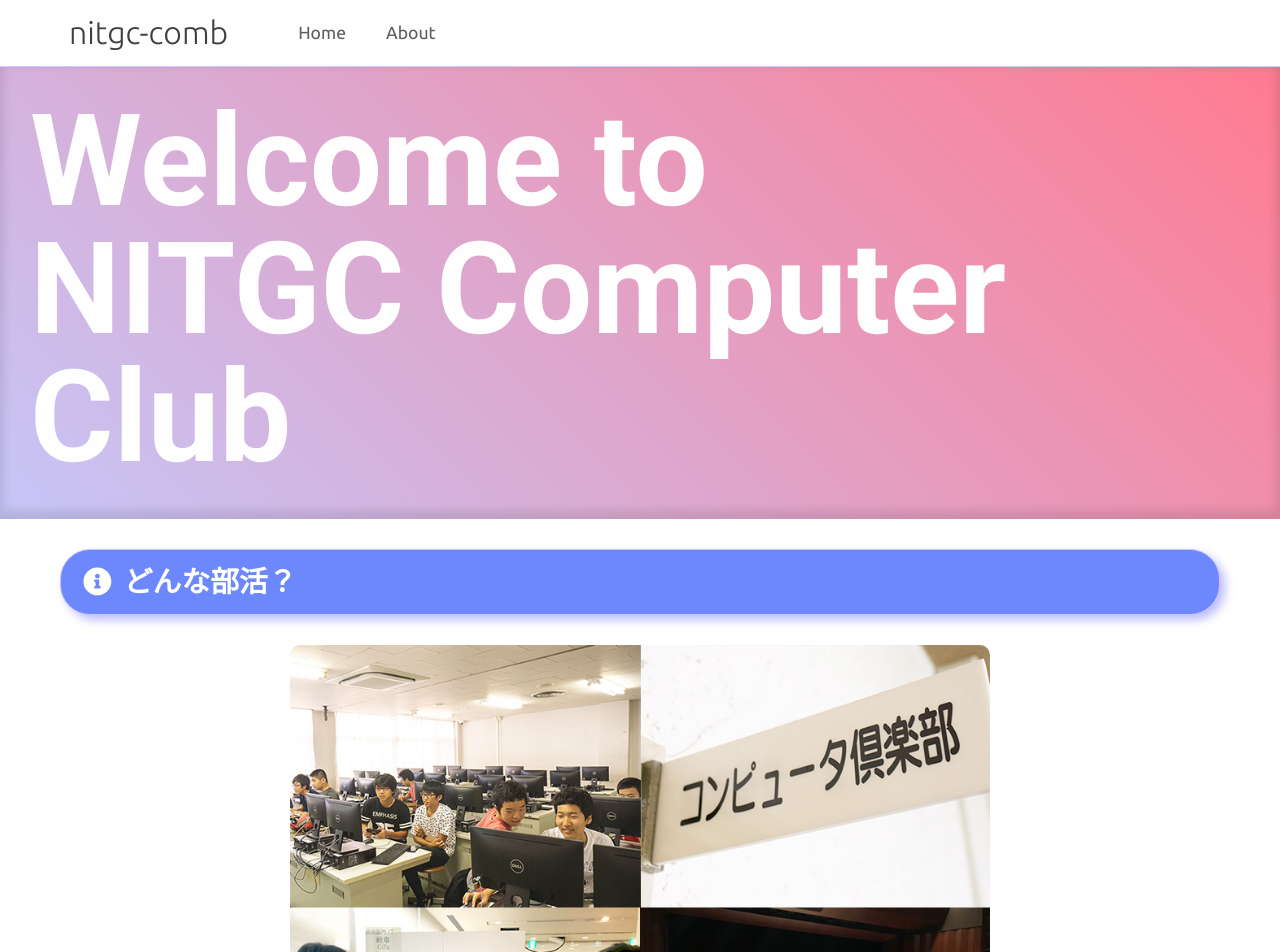
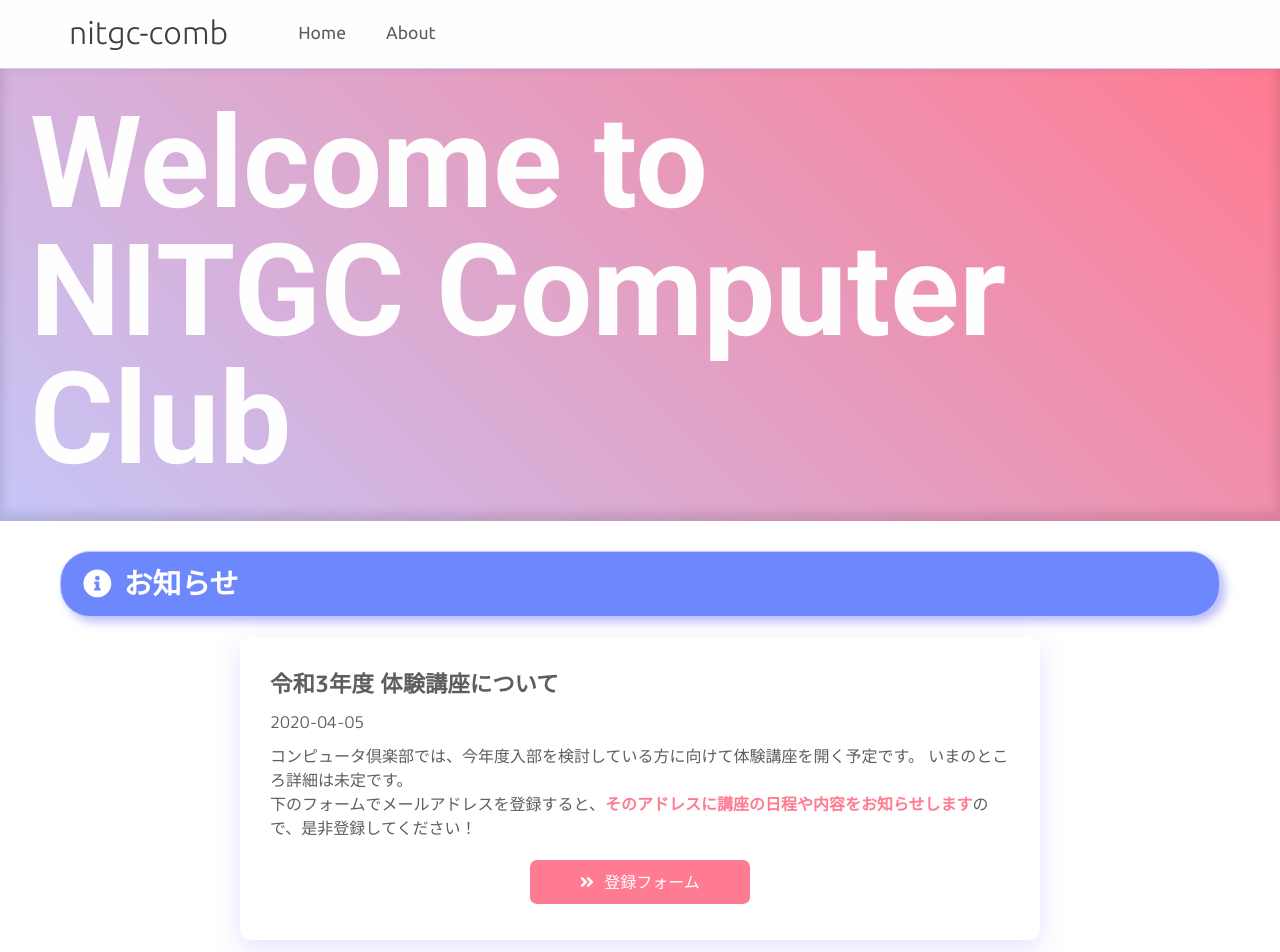
Before and after one commit to nitgc-comb/hp, a Vue app: page /#/ in a window 1280 px wide. Shown: the top 952 px of the page. Built offline with nearby package versions, Linux system fonts and the light colour scheme.

Commit message:
add: 体験講座のお知らせの追加

```diff
--- /dev/null
+++ b/src/components/NewsCard.vue
@@ -0,0 +1,19 @@
+<template lang="pug">
+  .card
+    .card-title 令和3年度 体験講座について
+    .card-subtitle 2020-04-05
+    .card-text
+      | コンピュータ倶楽部では、今年度入部を検討している方に向けて体験講座を開く予定です。
+      | いまのところ詳細は未定です。
+      br
+      | 下のフォームでメールアドレスを登録すると、
+      span.highlight そのアドレスに講座の日程や内容をお知らせします
+      | ので、是非登録してください！
+    .card-actions
+      a.btn.router-btn(
+        target="blank"
+        href="https://forms.office.com/Pages/ResponsePage.aspx?id=DQSIkWdsW0yxEjajBLZtrQAAAAAAAAAAAAZAAMm7jbpUREZTNUpIRDVINlBJS0w2NzZURDBTOVlGUC4u"
+      )
+        font-awesome-icon.icon-detail(icon="angle-double-right")
+        | 登録フォーム
+</template>
--- a/src/styles/style.scss
+++ b/src/styles/style.scss
@@ -60,7 +60,8 @@ header {
       padding: 5px 0;
       font-size: 1.1em;
       color: #5e5e5e;
-      transition: all 300ms 0s ease;
+      transition: all 250ms 0s ease;
+      border-bottom: solid 2px #a0a0fc00;
     }
 
     a.navi-item:hover {
@@ -130,6 +131,61 @@ header {
       vertical-align: top;
       border-radius: 10px;
       object-fit: cover;
+    }
+  }
+
+  .card {
+    max-width: 800px;
+    margin: 0 auto;
+    margin-bottom: 20px;
+    padding: 30px;
+    background-color: #fff;
+    filter: drop-shadow(0px 0.5rem 0.8rem rgba(160, 160, 252, 0.3));
+    border-radius: 10px;
+
+    .card-title {
+      margin-bottom: 10px;
+      color: #5e5e5e;
+      font-size: 1.4em;
+      font-weight: 700;
+    }
+
+    .card-subtitle {
+      margin-bottom: 10px;
+    }
+
+    .card-text {
+      margin-bottom: 20px;
+    }
+
+    .card-actions {
+      height: 50px;
+      text-align: center;
+
+      a.btn.router-btn {
+        display: inline-block;
+        margin-bottom: 20px;
+        padding: 10px 50px;
+        color: #fff;
+        background-color: #ff7b91;
+        border-radius: 7px;
+        transition: all 300ms 0s ease;
+
+        svg.icon-detail {
+          margin: 0 10px 0 0;
+          color: #fff;
+        }
+      }
+
+      a.btn.router-btn:hover {
+        text-decoration: none;
+        color: #ff7b91;
+        background-color: #fdeff2;
+
+        .icon-detail {
+          color: #ff7b91;
+        }
+      }
     }
   }
 
--- a/src/views/Home.vue
+++ b/src/views/Home.vue
@@ -1,8 +1,13 @@
 <template lang="pug">
   div
+    section
+      h3.section-title
+        font-awesome-icon(icon="info-circle")
+        | お知らせ
+      NewsCard
     section.swing
       h3.section-title
-        font-awesome-icon(icon="info-circle")
+        font-awesome-icon(icon="question-circle")
         | どんな部活？
       .carousel
         img.carousel-img(src="@/assets/images/top.jpg")
@@ -23,17 +28,21 @@
 
 <script>
 import AppealPoint from '@/components/AppealPoint.vue'
-import ToAboutBtn from '../components/ToAboutBtn'
+import NewsCard from '@/components/NewsCard.vue'
+import ToAboutBtn from '@/components/ToAboutBtn.vue'
 import info from '../assets/data.json'
 
 export default {
-  data: () => ({
-    currentImage: 0,
-    timer: 0
-  }),
   components: {
     AppealPoint,
-    ToAboutBtn
+    ToAboutBtn,
+    NewsCard
+  },
+  data () {
+    return {
+      currentImage: 0,
+      timer: 0
+    }
   },
   created () {
     this.$nextTick(() => {
```
